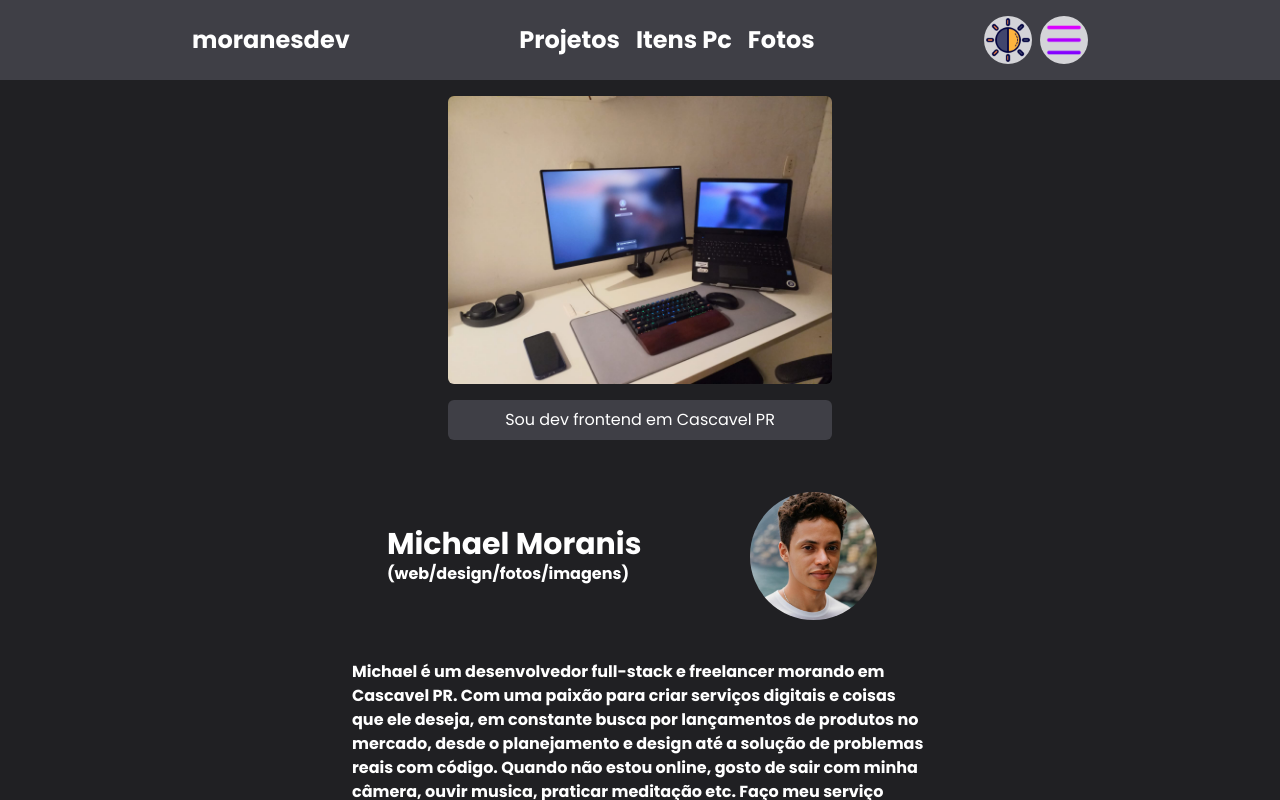
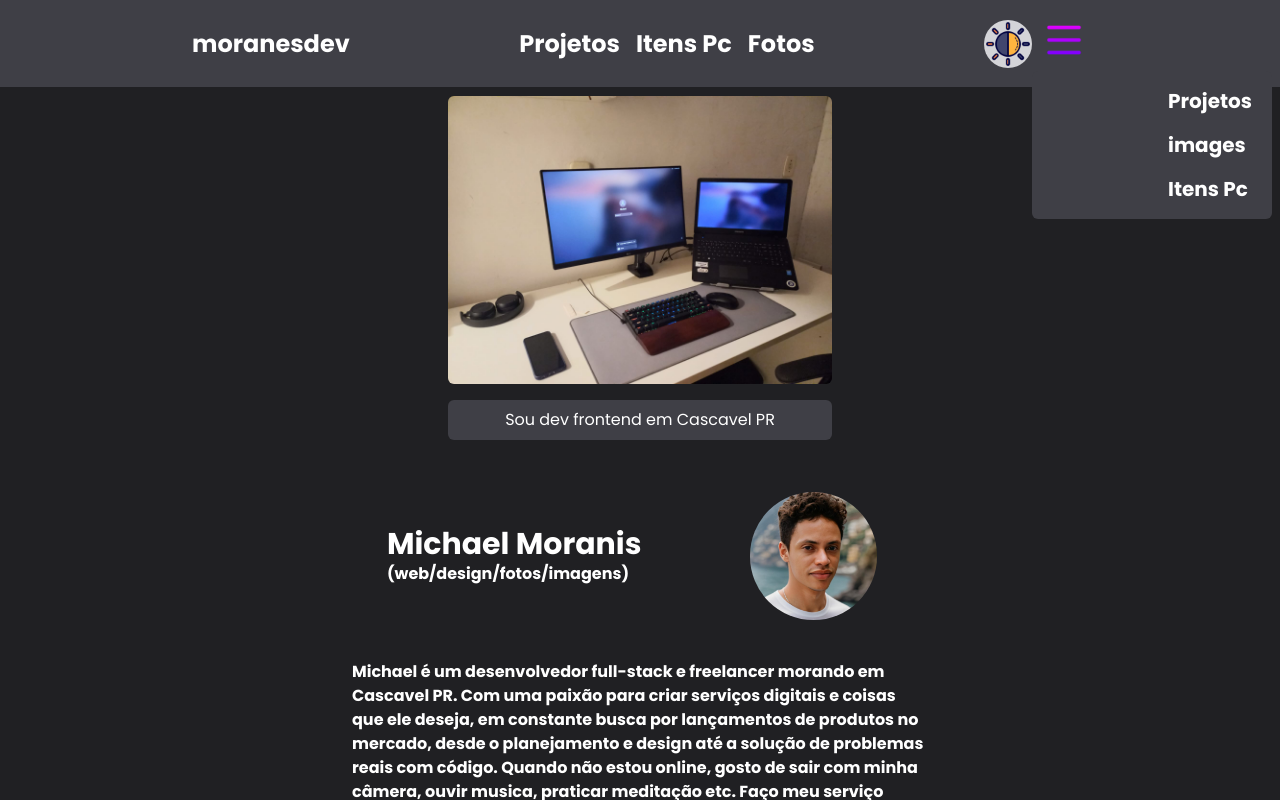
Before and after one commit to MichaelMoranis/portifolio, a React (Vite) app: page / in a window 1280 px wide. Both pictures are taken after a click on the button 1064 px from the left and 40 px from the top of the page. Shown: the top 800 px of the page. Built offline with nearby package versions, Linux system fonts and the light colour scheme.

Commit message:
adicionando menu bar

```diff
--- a/src/components/LayoutRouter/Layout.tsx
+++ b/src/components/LayoutRouter/Layout.tsx
@@ -5,6 +5,7 @@ import burguerMenu from "../../assets/hambuger.png";
 import { useEffect, useState } from "react";
 import { motion } from "framer-motion";
 import Banner from "../Banner";
+import NavigationBar from "../NavigationBar";
 
 function Layout() {
   const [darkMode, setDarkMode] = useState(false);
@@ -55,12 +56,7 @@ function Layout() {
                   className="h-8 w-8 md:w-12 md:h-12 bg-zinc-300 rounded-full"
                 />
               </button>
-              <button>
-                <img
-                  src={burguerMenu}
-                  className="h-8 w-8 md:w-12 md:h-12 bg-zinc-300 rounded-full"
-                />
-              </button>
+              <NavigationBar />
             </nav>
           </div>
         </header>
--- /dev/null
+++ b/src/components/NavigationBar/index.tsx
@@ -0,0 +1,40 @@
+import { useState } from "react";
+import burguerMenu from "../../assets/hambuger.png";
+import { Link } from "react-router-dom";
+
+function NavigationBar() {
+  const [isOpen, setIsOpen] = useState(false);
+
+  function openNavigation() {
+    setIsOpen(!isOpen);
+    console.log("fui clicado");
+  }
+
+  return (
+    <nav className="max-h-screen z-50">
+      <button onClick={() => openNavigation()}>
+        <img
+          src={burguerMenu}
+          className="h-8 w-8 md:w-12 md:h-12  rounded-full"
+        />
+      </button>
+      {isOpen && (
+        <div className="absolute right-2 text-white text-xl bg-zinc-700 font-bold font-regular w-44 sm:w-60 p-4 flex flex-col items-end justify-center rounded-md z-50">
+          <ul className="space-y-4">
+            <li>
+              <Link className="hover:underline hover:bg-zinc-600 hover:text-zinc-300 rounded-full p-1" to="/works">Projetos</Link>
+            </li>
+            <li>
+            <Link className="hover:underline hover:bg-zinc-600 hover:text-zinc-300 rounded-full p-1" to="/images">images</Link>
+            </li>
+            <li>
+            <Link className="hover:underline hover:bg-zinc-600 hover:text-zinc-300 rounded-full p-1" to="/setup">Itens Pc</Link>
+            </li>
+          </ul>
+        </div>
+      )}
+    </nav>
+  );
+}
+
+export default NavigationBar;
```
